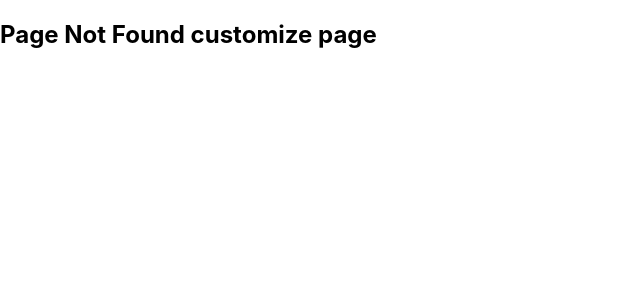
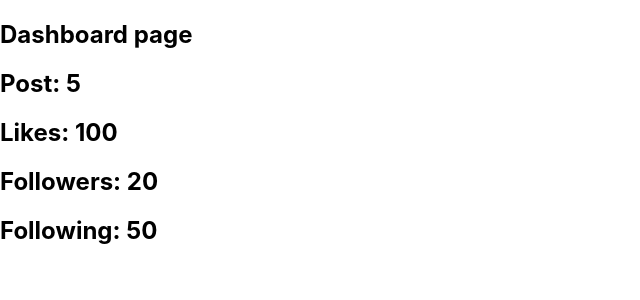
Before and after one commit to hungtp1996nd/next-js-app, a Next.js app: page /dashboard in a window 1280 px wide. Before the commit this address had no page. Shown: the top 300 px of the page, without its empty margins (0-640 px from the left). Built offline with nearby package versions, Linux system fonts and the light colour scheme; data requests are answered from the project's data file.

Commit message:
client-side rendering same behavior with ReactJS, when page is rendered, only Loading... text is showing with preview

```diff
--- a/db.json
+++ b/db.json
@@ -44,5 +44,11 @@
       "category": "sports",
       "description": "Product for item 4"
     }
-  ]
+  ],
+  "dashboard": {
+    "post": 5,
+    "likes": 100,
+    "followers": 20,
+    "following": 50
+  }
 }
--- /dev/null
+++ b/pages/dashboard.js
@@ -0,0 +1,31 @@
+import React, { useState, useEffect } from 'react'
+
+const Dashboard = () => {
+  const [isLoading, setIsLoading] = useState(true)
+  const [dashboardInfo, setDashboardInfo] = useState(null)
+
+  useEffect(() => {
+    const fetchDashboardData = async () => {
+      const response = await fetch('http://localhost:4000/dashboard')
+      const data = await response.json()
+      setDashboardInfo(data)
+      setIsLoading(false)
+    }
+    fetchDashboardData()
+  }, [])
+
+  if(isLoading) return <h2>Loading...</h2>
+
+  return (
+    <div>
+      <h2>Dashboard page</h2>
+      <h2>Post: {dashboardInfo?.post}</h2>
+      <h2>Likes: {dashboardInfo?.likes}</h2>
+      <h2>Followers: {dashboardInfo?.followers}</h2>
+      <h2>Following: {dashboardInfo?.following}</h2>
+    </div>
+  )
+
+}
+
+export default Dashboard
```
